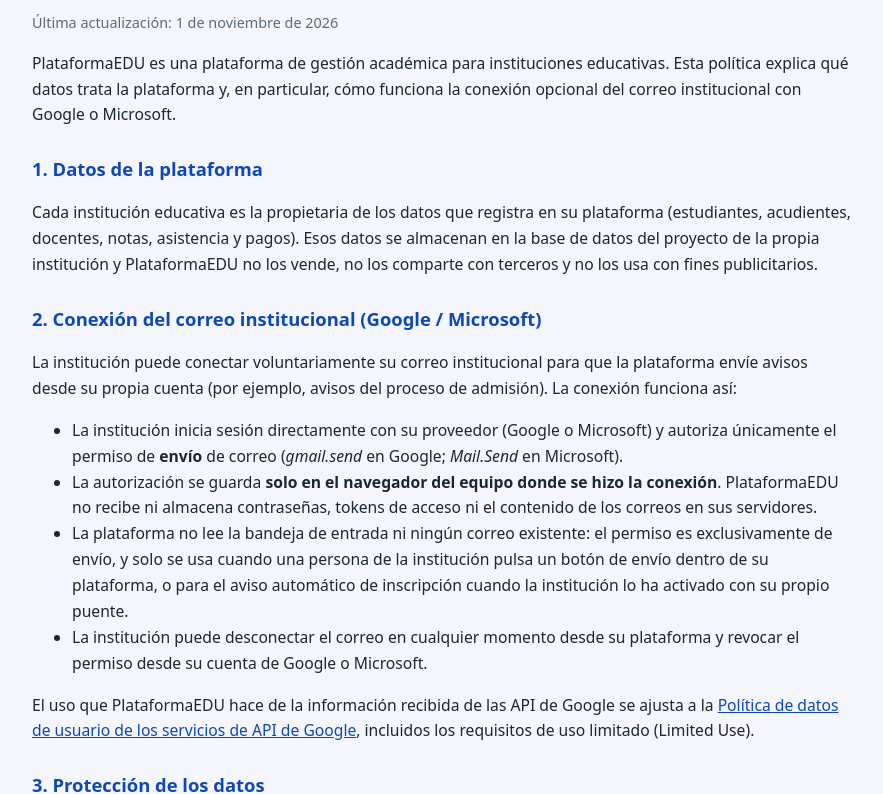
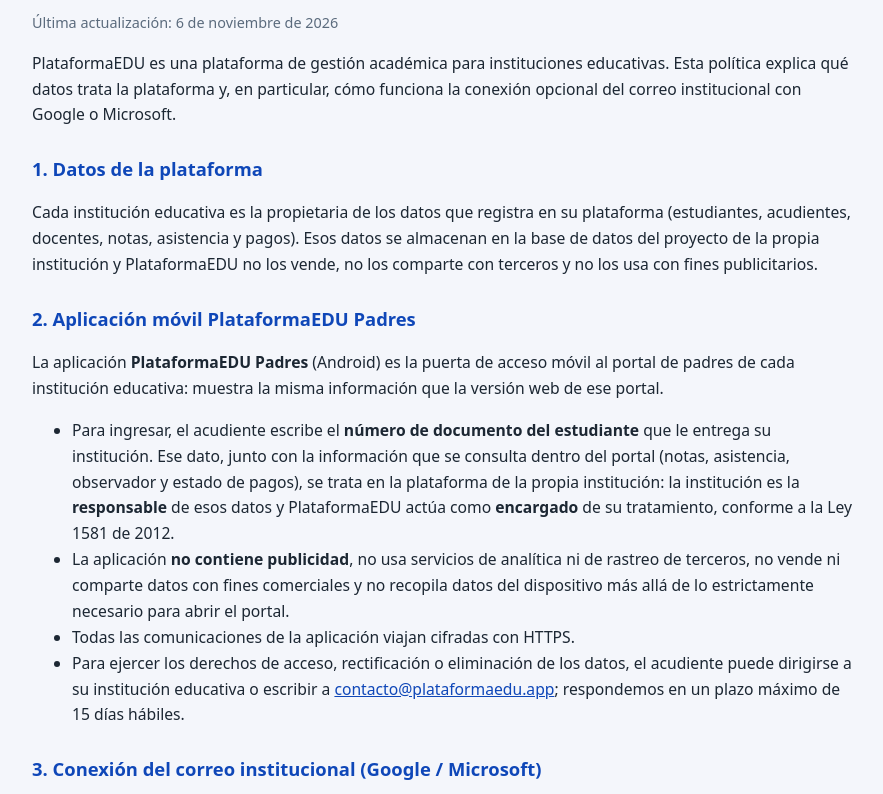
Before and after one commit to andreshernandz89/plataformaedu, a plain HTML site: page privacidad/index.html in a window 1280 px wide. Shown: the part 158-952 px from the top of the page, without its empty margins (198-1081 px from the left). Drawn offline with Linux system fonts and the light colour scheme.

Commit message:
Privacidad: sección de la app PlataformaEDU Padres (Google Play)

```diff
--- a/privacidad/index.html
+++ b/privacidad/index.html
@@ -27,14 +27,23 @@
   </header>
 
   <h1>Política de privacidad</h1>
-  <p class="fecha">Última actualización: 1 de noviembre de 2026</p>
+  <p class="fecha">Última actualización: 6 de noviembre de 2026</p>
 
   <p>PlataformaEDU es una plataforma de gestión académica para instituciones educativas. Esta política explica qué datos trata la plataforma y, en particular, cómo funciona la conexión opcional del correo institucional con Google o Microsoft.</p>
 
   <h2>1. Datos de la plataforma</h2>
   <p>Cada institución educativa es la propietaria de los datos que registra en su plataforma (estudiantes, acudientes, docentes, notas, asistencia y pagos). Esos datos se almacenan en la base de datos del proyecto de la propia institución y PlataformaEDU no los vende, no los comparte con terceros y no los usa con fines publicitarios.</p>
 
-  <h2>2. Conexión del correo institucional (Google / Microsoft)</h2>
+  <h2>2. Aplicación móvil PlataformaEDU Padres</h2>
+  <p>La aplicación <strong>PlataformaEDU Padres</strong> (Android) es la puerta de acceso móvil al portal de padres de cada institución educativa: muestra la misma información que la versión web de ese portal.</p>
+  <ul>
+    <li>Para ingresar, el acudiente escribe el <strong>número de documento del estudiante</strong> que le entrega su institución. Ese dato, junto con la información que se consulta dentro del portal (notas, asistencia, observador y estado de pagos), se trata en la plataforma de la propia institución: la institución es la <strong>responsable</strong> de esos datos y PlataformaEDU actúa como <strong>encargado</strong> de su tratamiento, conforme a la Ley 1581 de 2012.</li>
+    <li>La aplicación <strong>no contiene publicidad</strong>, no usa servicios de analítica ni de rastreo de terceros, no vende ni comparte datos con fines comerciales y no recopila datos del dispositivo más allá de lo estrictamente necesario para abrir el portal.</li>
+    <li>Todas las comunicaciones de la aplicación viajan cifradas con HTTPS.</li>
+    <li>Para ejercer los derechos de acceso, rectificación o eliminación de los datos, el acudiente puede dirigirse a su institución educativa o escribir a <a href="mailto:contacto@plataformaedu.app">contacto@plataformaedu.app</a>; respondemos en un plazo máximo de 15 días hábiles.</li>
+  </ul>
+
+  <h2>3. Conexión del correo institucional (Google / Microsoft)</h2>
   <p>La institución puede conectar voluntariamente su correo institucional para que la plataforma envíe avisos desde su propia cuenta (por ejemplo, avisos del proceso de admisión). La conexión funciona así:</p>
   <ul>
     <li>La institución inicia sesión directamente con su proveedor (Google o Microsoft) y autoriza únicamente el permiso de <strong>envío</strong> de correo (<em>gmail.send</em> en Google; <em>Mail.Send</em> en Microsoft).</li>
@@ -44,7 +53,7 @@
   </ul>
   <p>El uso que PlataformaEDU hace de la información recibida de las API de Google se ajusta a la <a href="https://developers.google.com/terms/api-services-user-data-policy" target="_blank" rel="noopener">Política de datos de usuario de los servicios de API de Google</a>, incluidos los requisitos de uso limitado (Limited Use).</p>
 
-  <h2>3. Protección de los datos</h2>
+  <h2>4. Protección de los datos</h2>
   <p>Aplicamos estas medidas para proteger los datos, incluidos los datos sensibles asociados a la conexión del correo:</p>
   <ul>
     <li>Todas las comunicaciones entre la plataforma y los servicios de Google o Microsoft viajan cifradas con HTTPS/TLS; nunca se transmiten credenciales en texto plano.</li>
@@ -54,7 +63,7 @@
     <li>Solo el personal autorizado de cada institución, desde su propia sesión en su plataforma, puede usar la conexión de correo.</li>
   </ul>
 
-  <h2>4. Retención y eliminación de datos de Google</h2>
+  <h2>5. Retención y eliminación de datos de Google</h2>
   <ul>
     <li>PlataformaEDU no conserva datos de usuario de Google en sus servidores: no hay copias de correos, tokens ni credenciales bajo nuestro control, por lo que no existe un periodo de retención en nuestros sistemas.</li>
     <li>La única credencial asociada a la conexión es el token guardado en el navegador de la institución; se conserva únicamente mientras la institución mantiene activa la conexión.</li>
@@ -63,10 +72,10 @@
     <li>Para solicitar confirmación de eliminación o resolver dudas sobre retención, la institución puede escribir a <a href="mailto:contacto@plataformaedu.app">contacto@plataformaedu.app</a> y respondemos en un plazo máximo de 15 días hábiles.</li>
   </ul>
 
-  <h2>5. Correo automático de inscripción</h2>
+  <h2>6. Correo automático de inscripción</h2>
   <p>Si la institución activa el aviso automático al inscribirse un estudiante, el envío lo realiza un puente que vive en la propia cuenta de la institución (Google Apps Script); PlataformaEDU no interviene en ese envío.</p>
 
-  <h2>6. Contacto</h2>
+  <h2>7. Contacto</h2>
   <p>Para preguntas sobre esta política o sobre el tratamiento de datos, escribe a <a href="mailto:contacto@plataformaedu.app">contacto@plataformaedu.app</a>.</p>
 
   <footer>© 2026 PlataformaEDU · Todos los derechos reservados · <a href="../">plataformaedu.app</a></footer>
```
